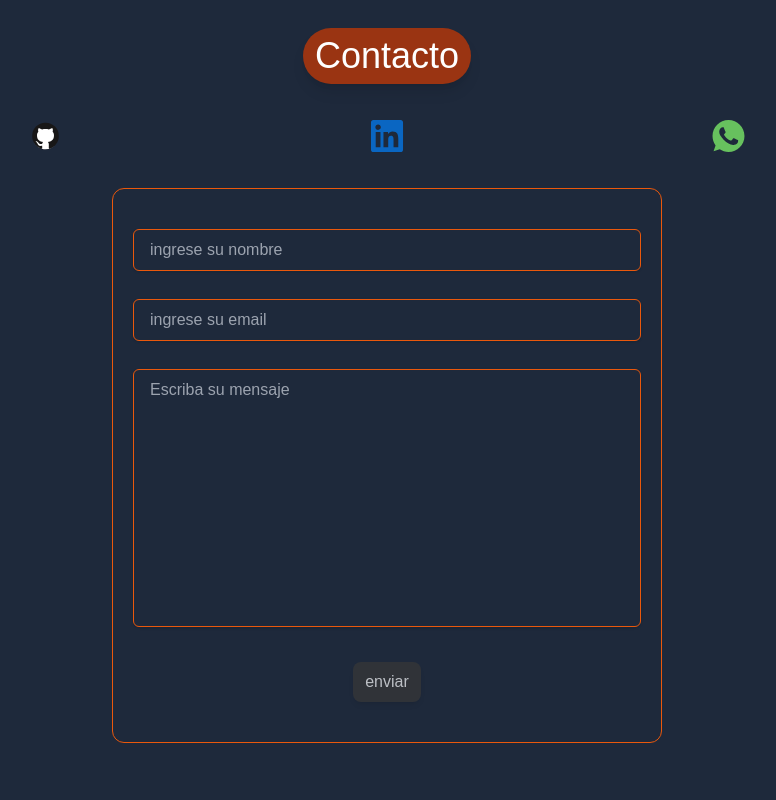
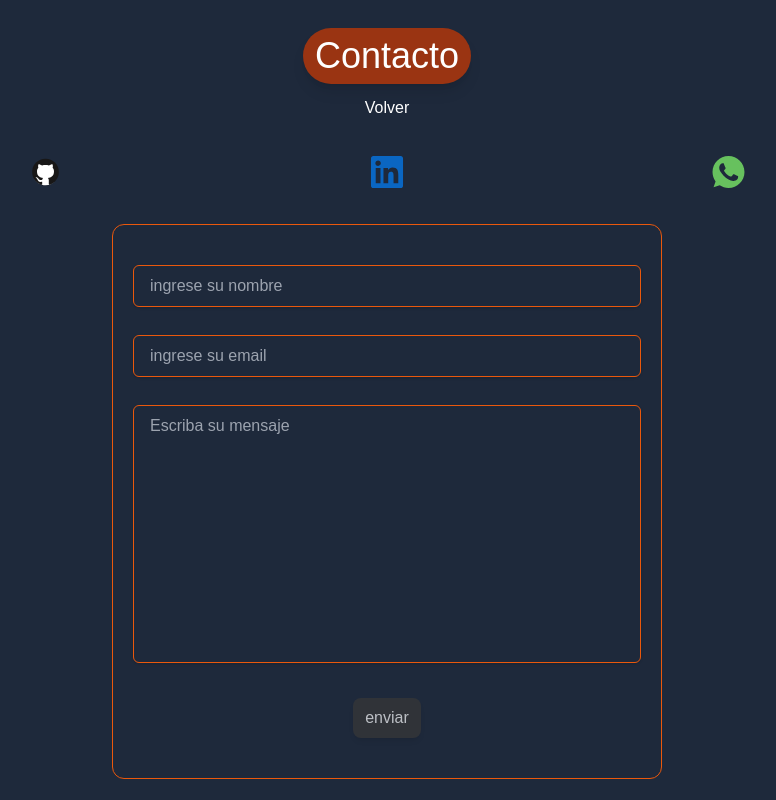
Before and after one commit to Lukkas98/Portafolio, a Next.js app: page /contact in a window 1280 px wide. Shown: the whole page, without its empty margins (253-1029 px from the left). Built offline with nearby package versions, Linux system fonts and the light colour scheme; a web font is replaced by a local one.

Commit message:
add buttons links

```diff
--- a/app/aboutMe/page.jsx
+++ b/app/aboutMe/page.jsx
@@ -1,5 +1,6 @@
 import Image from "next/image";
 import CreateImgAnimate from "../components/animates/pageAboutMe/createImgAnimation";
+import Link from "next/link";
 
 const imagesForStack = [
   "html",
@@ -28,6 +29,7 @@ const AboutMe = () => {
         <h2 className="text-4xl h-fit w-fit bg-orange-600 rounded-3xl py-2 px-5 my-0 mx-auto hover:scale-110 hover:bg-[#272727] hover:text-[#18dcff] transition-all duration-300">
           Sobre mí
         </h2>
+        <Link href={"/"}>Volver</Link>
       </div>
       <div className="outline-2 outline outline-orange-600 bg-slate-700 shadow-md my-0 mx-auto rounded-[50px] py-5 px-12 transition-all duration-500 w-[95%] max-w-[800px]">
         <p className="mb-4">
--- a/app/contact/page.jsx
+++ b/app/contact/page.jsx
@@ -1,3 +1,4 @@
+import Link from "next/link";
 import Form from "../components/contactForm/form";
 import ImageSocialMedia from "../components/contactForm/imagesSocialMedia";
 
@@ -24,6 +25,7 @@ export default function Contact() {
         <h2 className="text-4xl h-fit bg-orange-800 rounded-[2.5rem] py-2 px-3 mt-3 mx-5 font-normal shadow-lg">
           Contacto
         </h2>
+        <Link href={"/"}>Volver</Link>
       </div>
       <div className="grid">
         <ImageSocialMedia images={images} />
```
